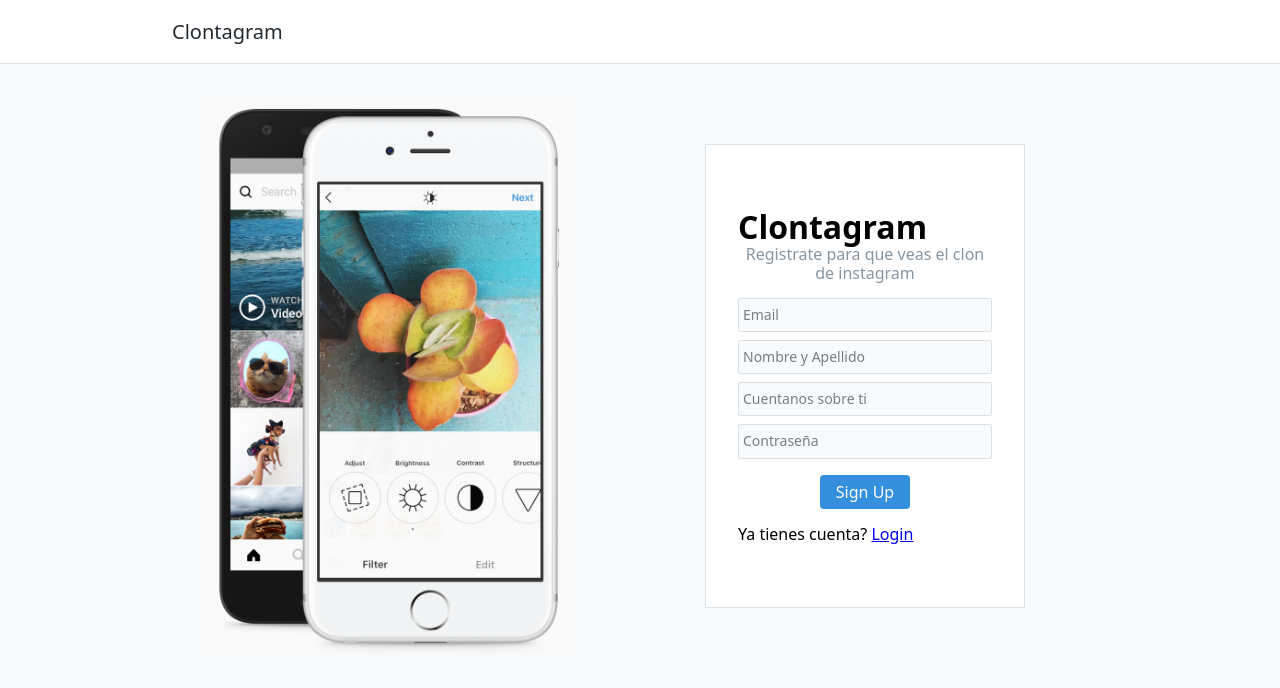
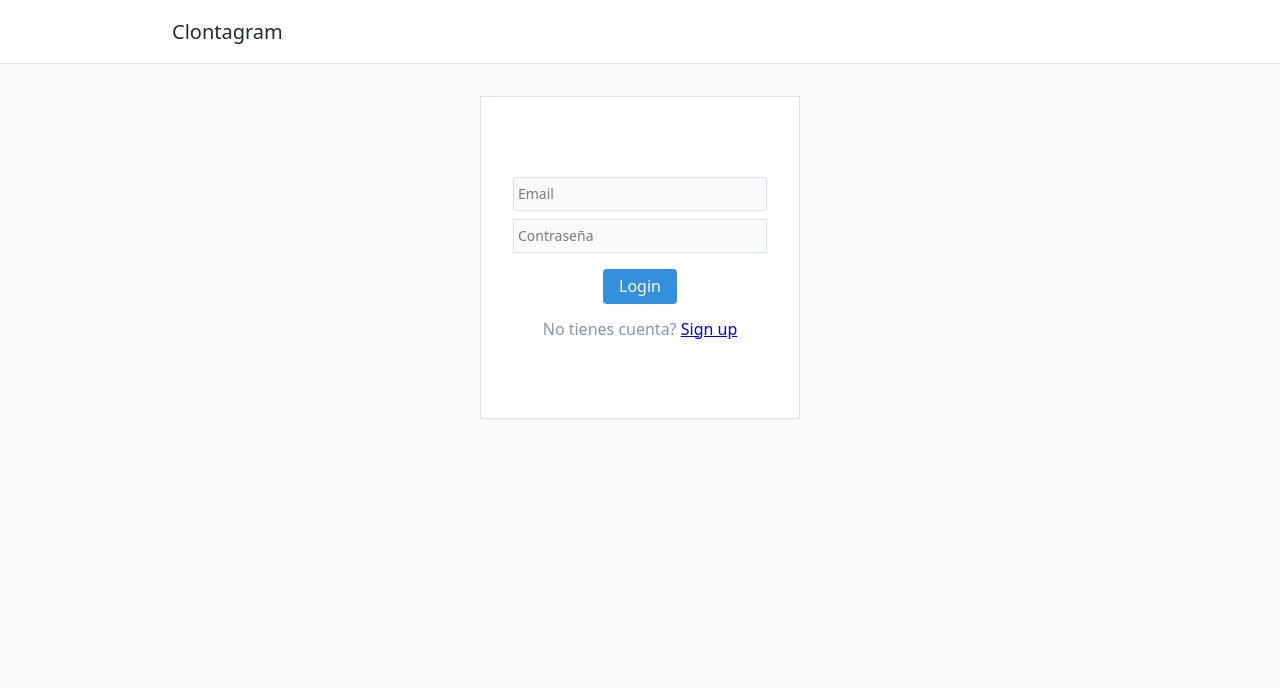
Before and after one commit to diegomottadev/clon-instagram-app, a React (Create React App) app: page / in a window 1280 px wide. Shown: the top 688 px of the page. Built offline with nearby package versions, Linux system fonts and the light colour scheme; the HTML template or start-up script is replaced by a standard one.

Commit message:
formulario login y envio de datos para loguear

```diff
--- a/src/App.js
+++ b/src/App.js
@@ -1,12 +1,15 @@
 import React from 'react';
 import Nav from './Componetes/Nav';
 import Signup from './Vistas/Signup';
+import Login from './Vistas/Login';
+
 export default function App() {
 
   return (
     <div className="ContenedorTemporal">
       <Nav/>
-      <Signup/>
+      {/* <Signup/> */}
+      <Login/>
     </div>
   );
 }
--- /dev/null
+++ b/src/Vistas/Login.js
@@ -0,0 +1,42 @@
+import React, { useState } from 'react';
+import Main from '../Componetes/Main';
+import Axios from 'axios';
+
+export default function Login(){
+
+    const [usuario, setUsuario] = useState({
+        email: "",
+        username: '',
+    })
+
+    function handleInputChange(e){
+        setUsuario ({...usuario, [e.target.name]: e.target.value});
+    }
+
+    async function handleSubmit(e){
+        e.preventDefault();
+        try {
+            const {data}  = await Axios.post('/api/usuarios/login',usuario);
+            console.log(data);
+        }
+        catch (error){
+            console.log(error)
+        }
+    }
+    return (
+
+    <Main center>
+        <div className="FormContainer">
+            <h1 className="Form__titulo"></h1>
+            <div>
+                <form onSubmit={handleSubmit}>
+                <input type="email" name="email" placeholder="Email" className="Form__field" required onChange={handleInputChange} value={usuario.email}/>
+                <input type="password" name="password" placeholder="Contraseña" className="Form__field" required max="150" onChange={handleInputChange} value={usuario.password}/>
+                <button className="Form__submit" type="submit">Login</button>
+                <p className="FormContainer__info">No tienes cuenta? <a href="/signup">Sign up</a></p>
+                </form>
+            </div>
+        </div>
+    </Main>
+    );
+}
--- a/src/Vistas/Signup.js
+++ b/src/Vistas/Signup.js
@@ -1,6 +1,7 @@
 import React, { useState } from 'react';
 import Main from '../Componetes/Main';
 import imagenSignup from '../imagenes/signup.png';
+import Axios from 'axios';
 export default function Signup() {
 
     const [usuario, setUsuario] = useState({
@@ -11,6 +12,16 @@ export default function Signup() {
         nombre:''
     })
 
+    async function handleSubmit(e){
+        e.preventDefault();
+        try {
+            const {data}  = await Axios.post('/api/usuarios/signup',usuario);
+            console.log(data);
+        }
+        catch (error){
+            console.log(error)
+        }
+    }
 
     function handleInputChange(e){
         //usuario[e.target.name] = e.target.value;
@@ -21,15 +32,17 @@ export default function Signup() {
    return (
     <Main center={true}>
         <div className="Signup">
-            <img src={imagenSignup  } alt="" className="Signup__img"/>
+            <img src={imagenSignup} alt="" className="Signup__img"/>
             <div className="FormContainer">
                 <h1 className="Form_titulo">Clontagram</h1>
                 <p className="FormContainer__info">
                     Registrate para que veas el clon de instagram
                 </p>
-                <form  action="">
+                <form  onSubmit={handleSubmit}>
                     <input type="email" name="email" placeholder="Email" className="Form__field" required onChange={handleInputChange} value={usuario.email}/>
                     <input type="text" name="nombre" placeholder="Nombre y Apellido" className="Form__field" required min="3" max="100" onChange={handleInputChange} value={usuario.nombre}/>
+                    <input type="text" name="username" placeholder="Nombre de usuario" className="Form__field" required min="3" max="100" onChange={handleInputChange} value={usuario.username}/>
+
                     <input type="text" name="bio" placeholder="Cuentanos sobre ti" className="Form__field" required  max="150" onChange={handleInputChange} value={usuario.bio}/>
                     <input type="password" name="password" placeholder="Contraseña" className="Form__field" required max="150" onChange={handleInputChange} value={usuario.password}/>
                     <button className="Form__submit" type="submit">Sign Up</button>
```
